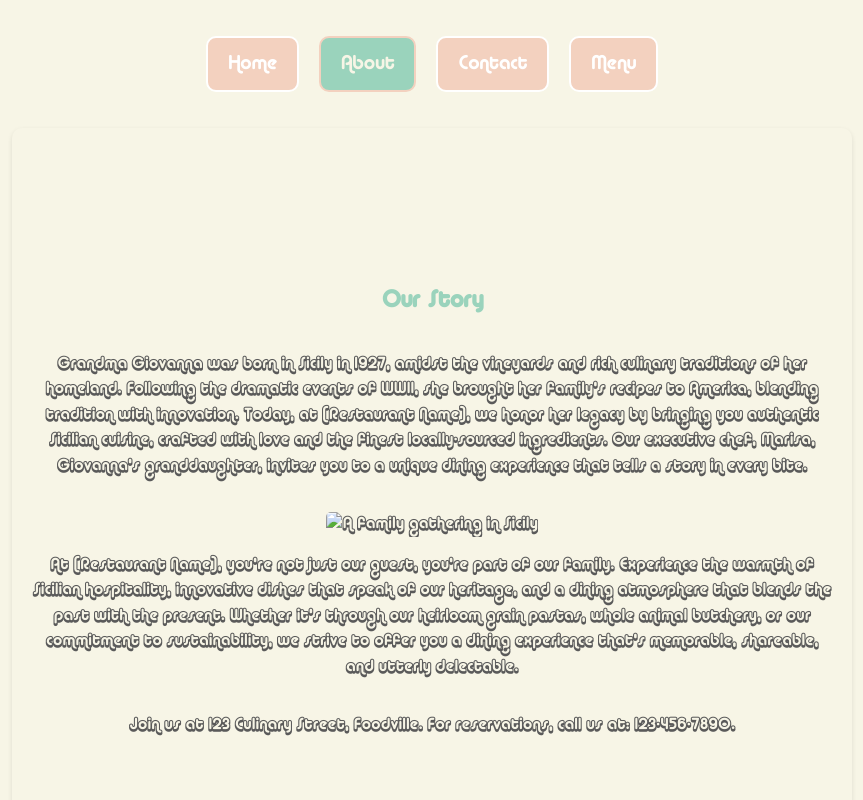
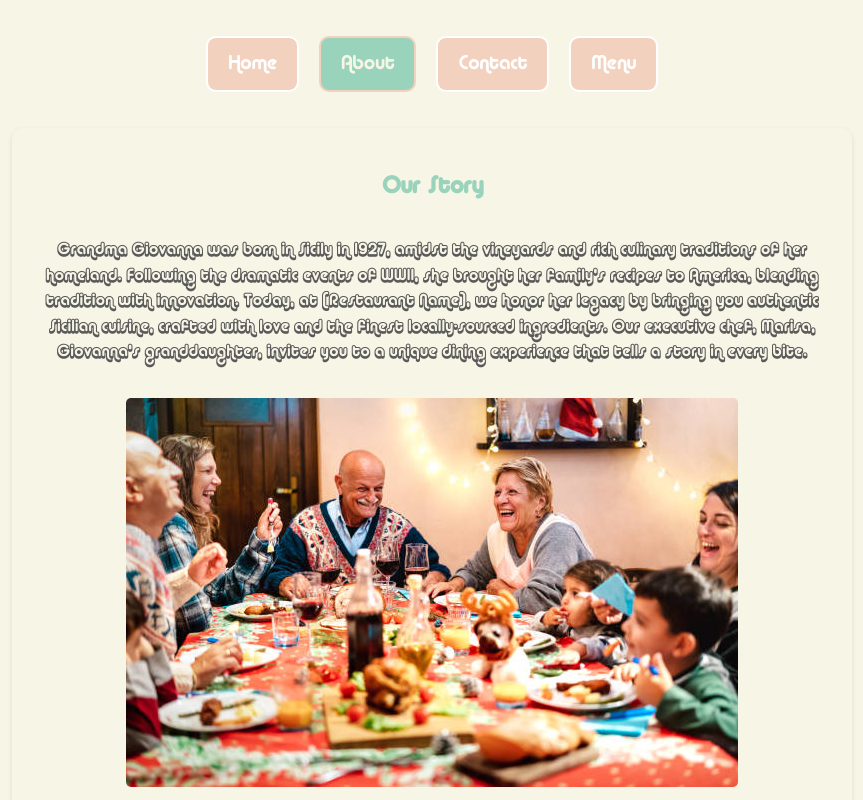
Before and after one commit to CaglarKullu/restaurant_page, a website built with webpack: page src/index.html in a window 1280 px wide. Both pictures are taken after a click on the button "About". Shown: the top 800 px of the page, without its empty margins (208-1071 px from the left). Built offline with nearby package versions, Linux system fonts and the light colour scheme; files whose address does not match are found by name.

Commit message:
fix: height bug

```diff
--- a/src/components/About/About.js
+++ b/src/components/About/About.js
@@ -17,7 +17,7 @@ function createAbout() {
 
     // Image related to the story
     const storyImage = document.createElement('img');
-    storyImage.src = `url(${familyPhoto})`;
+    storyImage.src = '../../assets/family.jpg';
     storyImage.alt = 'A family gathering in Sicily';
     storyImage.style.maxWidth = '100%';
     about.appendChild(storyImage);
--- a/src/global.css
+++ b/src/global.css
@@ -31,7 +31,7 @@ body {
     justify-content: center;
     align-items: center;
     overflow-x: hidden;
-    height: 100vh;
+    height: 100%;
 }
 
 
```
